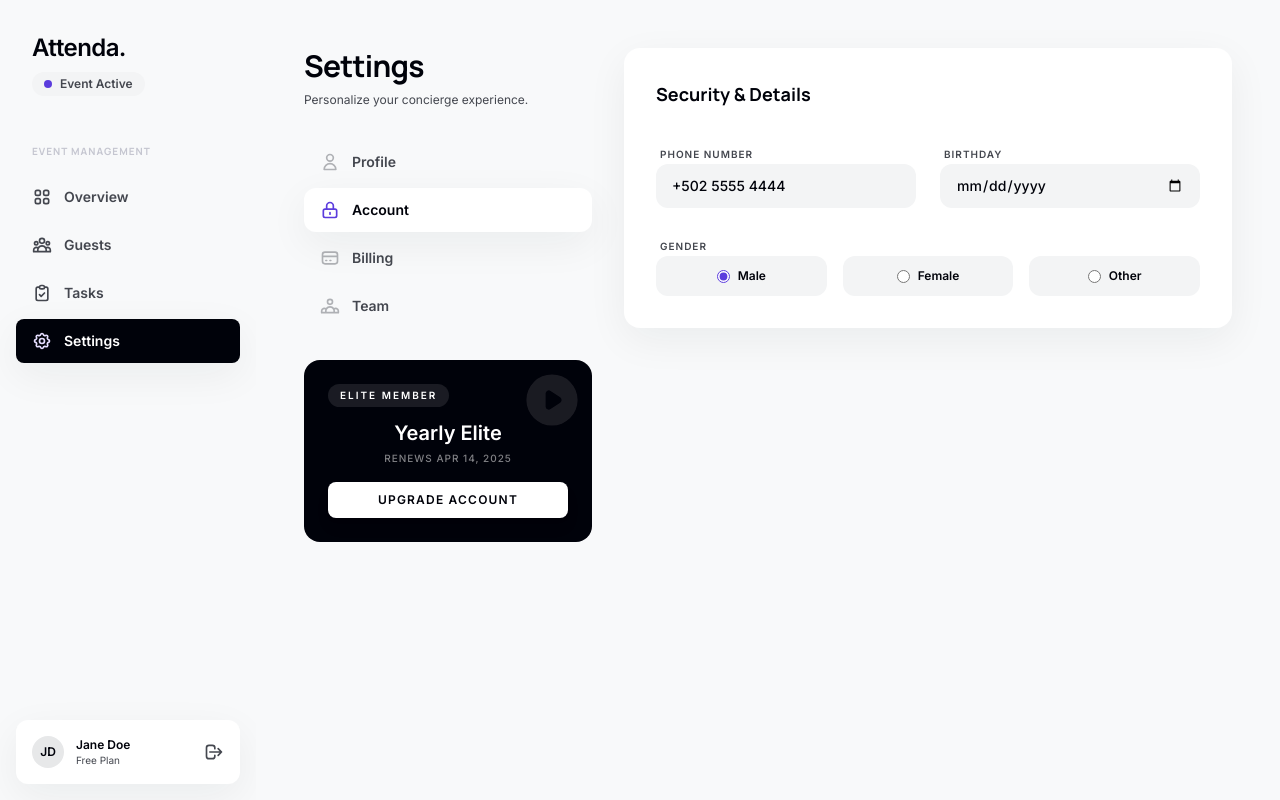
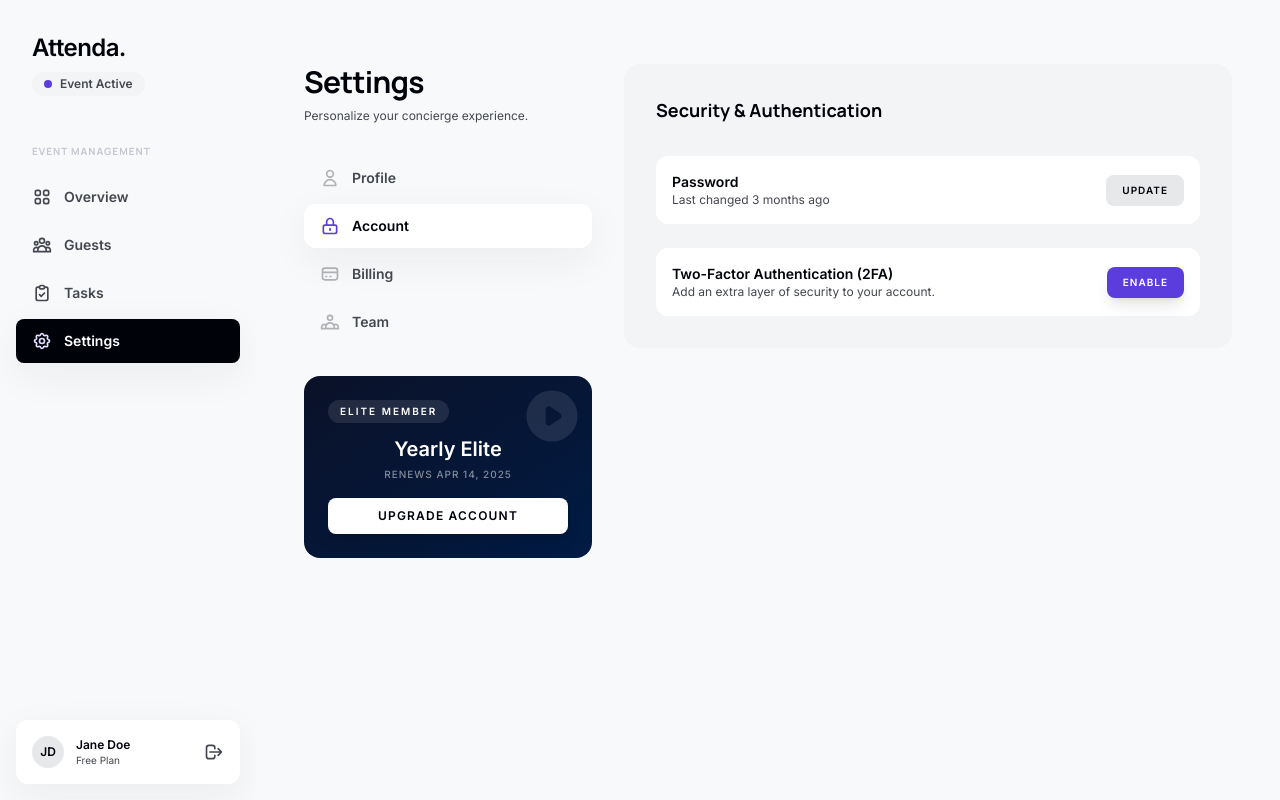
Before and after one commit to Adneil3004/attenda, a React (Vite) app in the folder frontend/: page /attenda/dashboard/settings in a window 1280 px wide. Both pictures are taken after a click on the button "Account". Built offline with nearby package versions, Linux system fonts and the light colour scheme.

Commit message:
style: refine Elite Settings tab layouts and background tones

```diff
--- a/frontend/src/pages/dashboard/Settings.jsx
+++ b/frontend/src/pages/dashboard/Settings.jsx
@@ -31,6 +31,25 @@ const ProfileTab = () => (
           <label className="text-[10px] font-bold text-[var(--color-on-surface-variant)] uppercase tracking-widest px-1">Last Name</label>
           <input type="text" defaultValue="Hernández" className="w-full bg-white rounded-xl px-4 py-3 text-sm font-medium text-[var(--color-primary)] focus:outline-none focus:ring-2 focus:ring-[var(--color-secondary)]/30 transition-all border-none" />
         </div>
+        <div className="space-y-2">
+          <label className="text-[10px] font-bold text-[var(--color-on-surface-variant)] uppercase tracking-widest px-1">Phone Number</label>
+          <input type="tel" defaultValue="+502 5555 4444" className="w-full bg-white rounded-xl px-4 py-3 text-sm font-medium text-[var(--color-primary)] focus:outline-none focus:ring-2 focus:ring-[var(--color-secondary)]/30 transition-all border-none" />
+        </div>
+        <div className="space-y-2">
+          <label className="text-[10px] font-bold text-[var(--color-on-surface-variant)] uppercase tracking-widest px-1">Birthday</label>
+          <input type="date" className="w-full bg-white rounded-xl px-4 py-3 text-sm font-medium text-[var(--color-primary)] focus:outline-none focus:ring-2 focus:ring-[var(--color-secondary)]/30 transition-all border-none" />
+        </div>
+        <div className="space-y-2 md:col-span-2">
+          <label className="text-[10px] font-bold text-[var(--color-on-surface-variant)] uppercase tracking-widest px-1">Gender</label>
+          <div className="flex gap-4">
+            {['Male', 'Female', 'Other'].map(opt => (
+              <label key={opt} className="flex-1 flex items-center justify-center py-3 bg-white rounded-xl text-xs font-bold text-[var(--color-primary)] cursor-pointer hover:bg-[var(--color-surface-container-lowest)] transition-colors">
+                <input type="radio" name="gender" className="mr-2 accent-[var(--color-secondary)]" defaultChecked={opt === 'Male'} />
+                {opt}
+              </label>
+            ))}
+          </div>
+        </div>
       </div>
     </div>
   </div>
@@ -38,27 +57,26 @@ const ProfileTab = () => (
 
 const AccountTab = () => (
   <div className="space-y-8 animate-in fade-in slide-in-from-right-4 duration-500">
-    <div className="bg-white rounded-2xl p-8 ambient-shadow space-y-8">
-      <h3 className="text-lg font-bold text-[var(--color-primary)]">Security & Details</h3>
-      <div className="grid grid-cols-1 md:grid-cols-2 gap-6">
-        <div className="space-y-2">
-          <label className="text-[10px] font-bold text-[var(--color-on-surface-variant)] uppercase tracking-widest px-1">Phone Number</label>
-          <input type="tel" defaultValue="+502 5555 4444" className="w-full bg-[var(--color-surface-container-low)] rounded-xl px-4 py-3 text-sm font-medium text-[var(--color-primary)] focus:outline-none focus:ring-2 focus:ring-[var(--color-secondary)]/30 transition-all border-none" />
+    <div className="bg-[var(--color-surface-container-low)] rounded-2xl p-8 space-y-8">
+      <h3 className="text-lg font-bold text-[var(--color-primary)] font-headline">Security & Authentication</h3>
+      <div className="space-y-6">
+        <div className="flex items-center justify-between p-4 bg-white rounded-xl">
+          <div>
+            <p className="text-sm font-bold text-[var(--color-primary)]">Password</p>
+            <p className="text-xs text-[var(--color-on-surface-variant)]">Last changed 3 months ago</p>
+          </div>
+          <button className="px-4 py-2 bg-[var(--color-surface-container-high)] text-[var(--color-primary)] rounded-lg text-[10px] font-bold uppercase tracking-widest hover:brightness-95 transition-all">
+            Update
+          </button>
         </div>
-        <div className="space-y-2">
-          <label className="text-[10px] font-bold text-[var(--color-on-surface-variant)] uppercase tracking-widest px-1">Birthday</label>
-          <input type="date" className="w-full bg-[var(--color-surface-container-low)] rounded-xl px-4 py-3 text-sm font-medium text-[var(--color-primary)] focus:outline-none focus:ring-2 focus:ring-[var(--color-secondary)]/30 transition-all border-none" />
-        </div>
-        <div className="space-y-2 md:col-span-2">
-          <label className="text-[10px] font-bold text-[var(--color-on-surface-variant)] uppercase tracking-widest px-1">Gender</label>
-          <div className="flex gap-4">
-            {['Male', 'Female', 'Other'].map(opt => (
-              <label key={opt} className="flex-1 flex items-center justify-center py-3 bg-[var(--color-surface-container-low)] rounded-xl text-xs font-bold text-[var(--color-primary)] cursor-pointer hover:bg-[var(--color-surface-container-high)] transition-colors">
-                <input type="radio" name="gender" className="mr-2 accent-[var(--color-secondary)]" defaultChecked={opt === 'Male'} />
-                {opt}
-              </label>
-            ))}
+        <div className="flex items-center justify-between p-4 bg-white rounded-xl">
+          <div>
+            <p className="text-sm font-bold text-[var(--color-primary)]">Two-Factor Authentication (2FA)</p>
+            <p className="text-xs text-[var(--color-on-surface-variant)]">Add an extra layer of security to your account.</p>
           </div>
+          <button className="px-4 py-2 bg-[var(--color-secondary)] text-white rounded-lg text-[10px] font-bold uppercase tracking-widest shadow-lg hover:brightness-110 transition-all">
+            Enable
+          </button>
         </div>
       </div>
     </div>
@@ -95,7 +113,7 @@ const BillingTab = () => (
       </div>
 
       <div className="bg-[var(--color-surface-container-low)] rounded-2xl p-8 flex flex-col justify-center space-y-4">
-        <h4 className="text-sm font-bold text-[var(--color-primary)]">Default Payment Method</h4>
+        <h4 className="text-sm font-bold text-[var(--color-primary)] font-headline">Default Payment Method</h4>
         <p className="text-xs text-[var(--color-on-surface-variant)] leading-relaxed">
           Your primary card ends in 4251. Billing cycle resets every 14th of the month.
         </p>
@@ -106,10 +124,10 @@ const BillingTab = () => (
     </div>
 
     {/* Transactions */}
-    <div className="bg-white rounded-2xl p-8 ambient-shadow space-y-6">
+    <div className="bg-[var(--color-surface-container-low)] rounded-2xl p-8 space-y-6">
       <div className="flex justify-between items-center">
-        <h3 className="text-lg font-bold text-[var(--color-primary)]">Transaction History</h3>
-        <button className="text-xs font-bold text-[var(--color-secondary)] uppercase tracking-widest">Download All</button>
+        <h3 className="text-lg font-bold text-[var(--color-primary)] font-headline">Transaction History</h3>
+        <button className="text-xs font-bold text-[var(--color-secondary)] uppercase tracking-widest hover:underline">Download All</button>
       </div>
       <div className="overflow-x-auto">
         <table className="w-full text-left">
@@ -127,12 +145,12 @@ const BillingTab = () => (
               { desc: 'SMS Add-on Pack (5000)', date: 'Mar 12, 2024', amount: '$49.00', status: 'Completed' },
               { desc: 'Elite Monthly Subscription', date: 'Feb 14, 2024', amount: '$49.00', status: 'Completed' }
             ].map((row, idx) => (
-              <tr key={idx} className="group cursor-default">
+              <tr key={idx} className="group cursor-default border-t border-[var(--color-outline-variant)]/10">
                 <td className="py-4 font-bold text-[var(--color-primary)]">{row.desc}</td>
                 <td className="py-4 text-[var(--color-on-surface-variant)] text-xs">{row.date}</td>
                 <td className="py-4 text-right font-bold">{row.amount}</td>
                 <td className="py-4 text-center">
-                  <span className="text-[10px] font-bold text-emerald-600 bg-emerald-50 px-2.5 py-1 rounded">
+                  <span className="text-[10px] font-bold text-[var(--color-primary)] bg-white px-2.5 py-1 rounded-full shadow-sm">
                     {row.status}
                   </span>
                 </td>
@@ -147,19 +165,19 @@ const BillingTab = () => (
 
 const TeamTab = () => (
   <div className="space-y-8 animate-in fade-in slide-in-from-right-4 duration-500">
-    <div className="bg-white rounded-2xl p-8 ambient-shadow space-y-8">
+    <div className="bg-[var(--color-surface-container-low)] rounded-2xl p-8 space-y-8">
       <div className="flex justify-between items-center">
-        <h3 className="text-lg font-bold text-[var(--color-primary)]">Co-Administrators</h3>
-        <button className="bg-[var(--color-primary)] text-white px-4 py-2 rounded-xl text-[10px] font-bold uppercase tracking-widest">Add Member</button>
+        <h3 className="text-lg font-bold text-[var(--color-primary)] font-headline">Co-Administrators</h3>
+        <button className="bg-[var(--color-primary)] text-white px-4 py-2 rounded-xl text-[10px] font-bold uppercase tracking-widest shadow-md hover:brightness-110 active:scale-95 transition-all">Add Member</button>
       </div>
       <div className="space-y-4">
         {[
           { name: 'Ana Sofía Lopez', role: 'Event Coordinator', email: 'ana.lopez@attenda.me' },
           { name: 'Carlos Morales', role: 'Security Manager', email: 'c.morales@attenda.me' }
         ].map((member, idx) => (
-          <div key={idx} className="flex items-center justify-between p-4 bg-[var(--color-surface-container-low)] rounded-xl">
+          <div key={idx} className="flex items-center justify-between p-4 bg-white rounded-xl ambient-shadow">
             <div className="flex items-center gap-4">
-              <div className="w-10 h-10 rounded-lg bg-white flex items-center justify-center font-bold text-xs text-[var(--color-primary)] ambient-shadow">
+              <div className="w-10 h-10 rounded-lg bg-[var(--color-surface-container-low)] flex items-center justify-center font-bold text-xs text-[var(--color-primary)]">
                 {member.name.split(' ').map(n => n[0]).join('')}
               </div>
               <div>
@@ -202,7 +220,7 @@ const Settings = () => {
   };
 
   return (
-    <div className="w-full flex flex-col lg:flex-row gap-8 pb-20">
+    <div className="w-full flex flex-col lg:flex-row gap-8 pb-20 mt-4">
 
       {/* ─── Secondary Settings Sidebar ─── */}
       <aside className="lg:w-72 flex flex-col space-y-8 flex-shrink-0">
@@ -231,7 +249,7 @@ const Settings = () => {
         </nav>
 
         {/* Elite Plan Card */}
-        <div className="bg-[var(--color-primary)] rounded-2xl p-6 text-white space-y-4 relative overflow-hidden group">
+        <div className="bg-gradient-to-br from-[#0a1128] to-[#001b44] rounded-2xl p-6 text-white space-y-4 relative overflow-hidden group">
           <div className="absolute top-0 right-0 p-2 opacity-10 group-hover:scale-110 transition-transform">
             <svg className="w-16 h-16" fill="currentColor" viewBox="0 0 20 20">
               <path fillRule="evenodd" d="M10 18a8 8 0 100-16 8 8 0 000 16zM9.555 7.168A1 1 0 008 8v4a1 1 0 001.555.832l3-2a1 1 0 000-1.664l-3-2z" clipRule="evenodd" />
```
